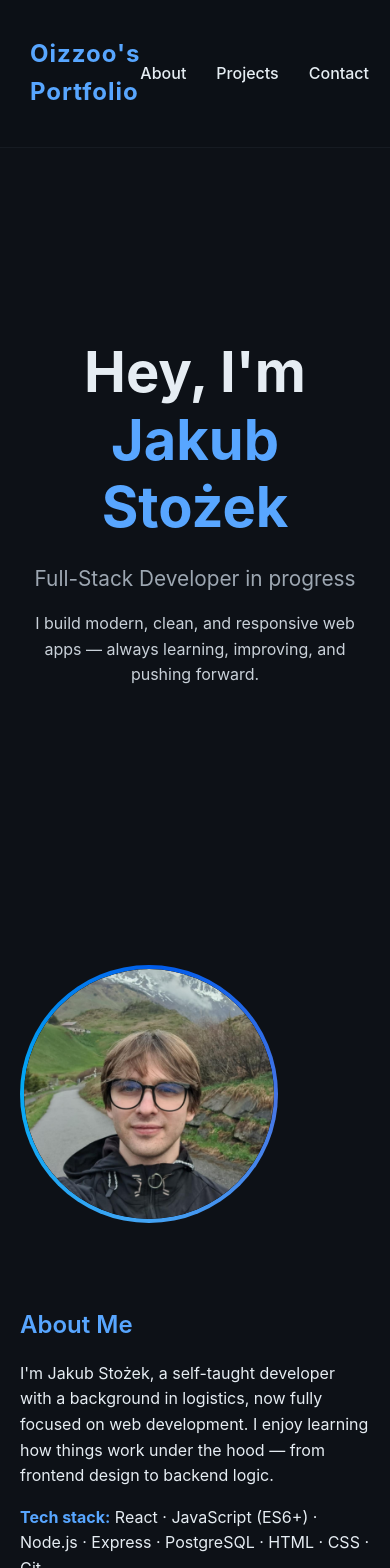
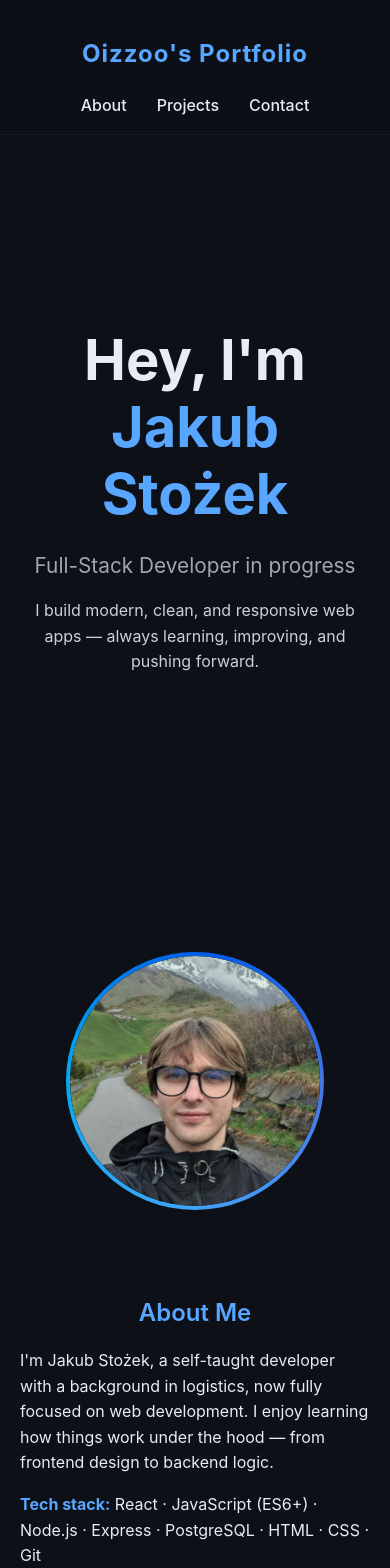
Before and after one commit to oizzoo/oizzoo.github.io, a React (Vite) app: page / in a window 390 px wide. Shown: the top 1568 px of the page. Built offline with nearby package versions, Linux system fonts and the light colour scheme.

Commit message:
style(responsive): improve mobile layout for projects section - sidebar and preview now stack vertically on small screens - adjusted widths and padding for better scaling - fixed iframe and video responsiveness - improved category button wrapping and spacing

```diff
--- a/src/components/about/About.css
+++ b/src/components/about/About.css
@@ -39,3 +39,22 @@
 .stack strong {
   color: var(--accent);
 }
+
+/* ===== RESPONSIVE DESIGN ===== */
+@media (max-width: 1024px) {
+  .about {
+    flex-direction: column;
+    justify-content: center;
+    align-items: center;
+  }
+
+  .about-container {
+    flex-direction: column;
+    justify-content: center;
+    align-items: center;
+  }
+
+  .about-text h2{
+    text-align: center;
+}
+}
--- a/src/components/hero/Hero.css
+++ b/src/components/hero/Hero.css
@@ -68,3 +68,12 @@
   background: rgba(88, 166, 255, 0.1);
   transform: scale(1.03);
 }
+
+/* ===== RESPONSIVE DESIGN ===== */
+@media (max-width: 1024px) {
+  .hero {
+    flex-direction: column;
+    justify-content: center;
+    align-items: center;
+  }
+}
--- a/src/components/navbar/Navbar.css
+++ b/src/components/navbar/Navbar.css
@@ -35,3 +35,12 @@
 .links a:hover {
   color: var(--accent);
 }
+
+
+/* ===== RESPONSIVE DESIGN ===== */
+@media (max-width: 1024px) {
+  .nav {
+    flex-direction: column;
+    align-items: center;
+  }
+}
--- a/src/components/projects/ProjectList.css
+++ b/src/components/projects/ProjectList.css
@@ -54,3 +54,13 @@
 .project-card .links a:hover {
   text-decoration: underline;
 }
+
+/* ===== MOBILE LAYOUT ===== */
+@media (max-width: 1024px) {
+  .projects-card {
+    flex-direction: column;
+    align-items: center;
+    justify-content: center;
+    gap: 40px;
+  }
+}
--- a/src/components/projects/ProjectPreview.css
+++ b/src/components/projects/ProjectPreview.css
@@ -41,3 +41,30 @@
   outline: none;
   background: #000;
 }
+
+/* ===== MOBILE LAYOUT ===== */
+@media (max-width: 1024px) {
+  .project-preview {
+    width: 90%;
+    min-height: auto;
+    padding: 20px;
+  }
+
+  .project-iframe-wrapper {
+    height: auto;
+    aspect-ratio: 16 / 9;
+  }
+
+  .project-iframe {
+    position: static;
+    transform: none;
+    width: 100%;
+    height: 100%;
+  }
+
+  .project-video {
+    width: 100%;
+    height: auto;
+    border-radius: 10px;
+  }
+}
--- a/src/components/projects/ProjectSidebar.css
+++ b/src/components/projects/ProjectSidebar.css
@@ -59,3 +59,21 @@ aside {
   padding: 8px 0;
   color: #c9d1d9;
 }
+
+/* ===== MOBILE LAYOUT ===== */
+@media (max-width: 1024px) {
+  aside {
+    width: 90%;
+  }
+
+  .categories {
+    flex-wrap: wrap;
+    justify-content: center;
+    gap: 10px;
+  }
+
+  .category-btn {
+    font-size: 0.9rem;
+    padding: 8px 14px;
+  }
+}
--- a/src/components/projects/Projects.css
+++ b/src/components/projects/Projects.css
@@ -35,3 +35,14 @@
     background-position: 0% 50%;
   }
 }
+
+/* ===== MOBILE LAYOUT ===== */
+@media (max-width: 1024px) {
+  .projects-container {
+    flex-direction: column;
+    align-items: center;
+    justify-content: center;
+    gap: 30px;
+    width: 100%;
+  }
+}
--- a/src/index.css
+++ b/src/index.css
@@ -5,6 +5,11 @@
   --accent: #58a6ff;
   --text-muted: #9da7b2;
   --max-width: 1000px;
+}
+
+html, body {
+  max-width: 100%;
+  overflow-x: hidden;
 }
 
 html {
```
